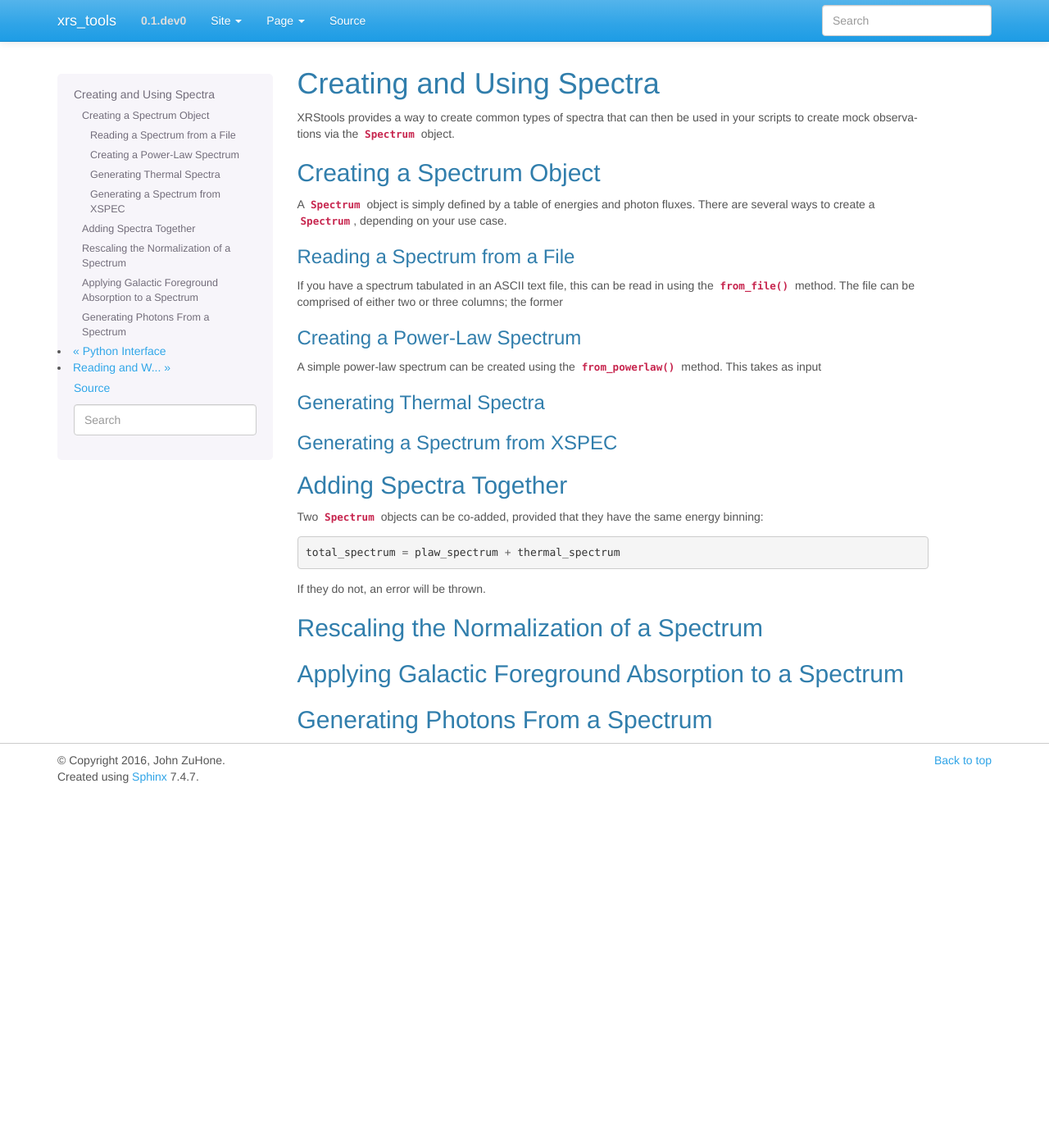
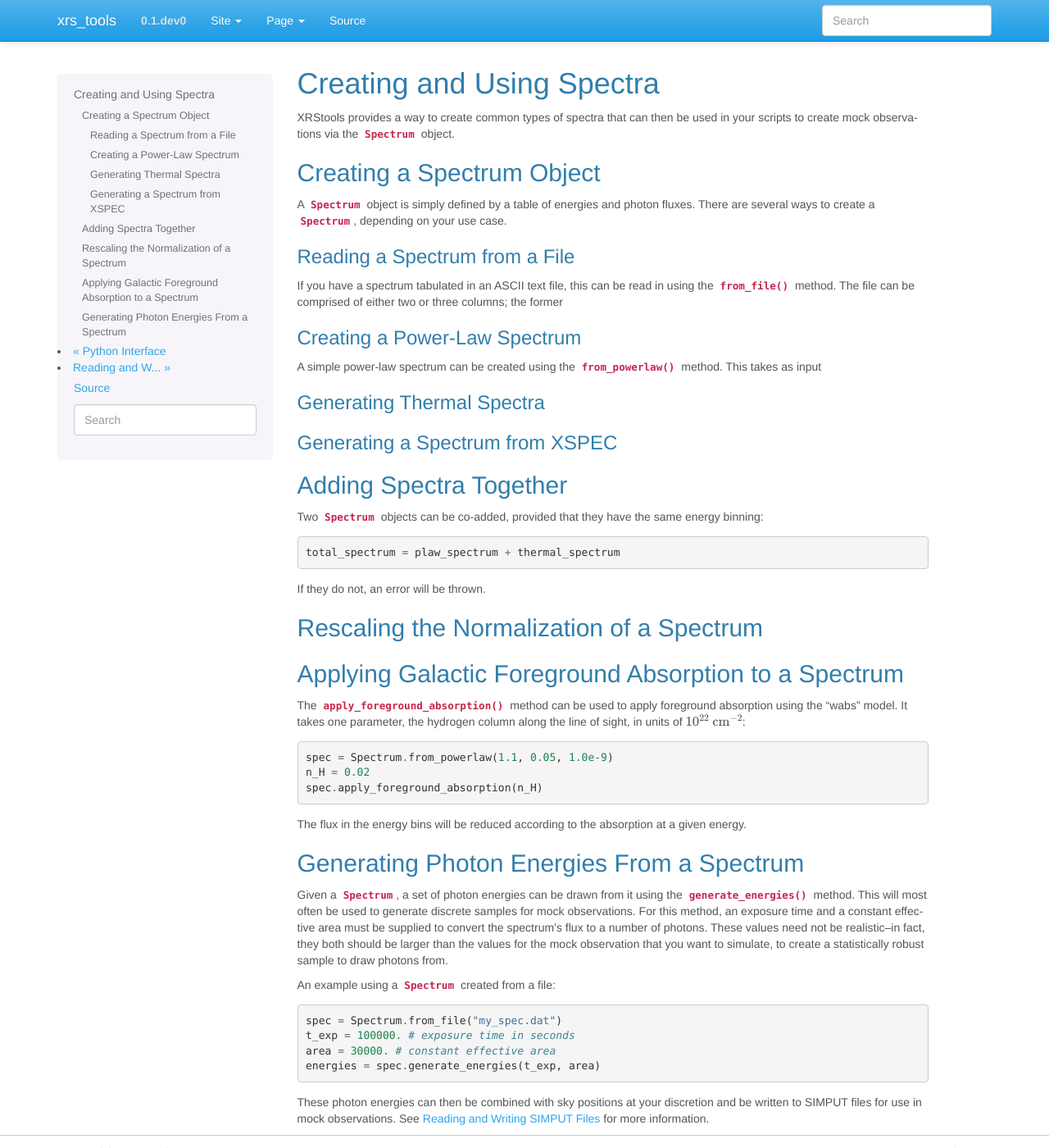
Before and after one commit to lynx-x-ray-observatory/soxs, a Sphinx documentation site: the page built from doc/source/python/spectra.rst, in a window 1280 px wide and 1400 px high. Shown: the whole window at 82% size. Built offline with Sphinx 7.4.7, drawn with Linux system fonts in a browser that asks for light colours.

Commit message:
Spectra doc updates

```diff
--- a/doc/source/python/spectra.rst
+++ b/doc/source/python/spectra.rst
@@ -52,5 +52,41 @@ Rescaling the Normalization of a Spectrum
 Applying Galactic Foreground Absorption to a Spectrum
 -----------------------------------------------------
 
-Generating Photons From a Spectrum
-----------------------------------
+The :meth:`~xrs_tools.spectra.Spectrum.apply_foreground_absorption` method
+can be used to apply foreground absorption using the "wabs" model. It takes
+one parameter, the hydrogen column along the line of sight, in units of
+:math:`10^{22}~{\rm cm}^{-2}`:
+
+.. code-block:: python
+
+    spec = Spectrum.from_powerlaw(1.1, 0.05, 1.0e-9)
+    n_H = 0.02
+    spec.apply_foreground_absorption(n_H)
+
+The flux in the energy bins will be reduced according to the absorption at a
+given energy.
+
+Generating Photon Energies From a Spectrum
+------------------------------------------
+
+Given a :class:`~xrs_tools.spectra.Spectrum`, a set of photon energies can be
+drawn from it using the :meth:`~xrs_tools.spectra.Spectrum.generate_energies`
+method. This will most often be used to generate discrete samples for mock
+observations. For this method, an exposure time and a constant effective area
+must be supplied to convert the spectrum's flux to a number of photons. These
+values need not be realistic--in fact, they both should be larger than the
+values for the mock observation that you want to simulate, to create a statistically
+robust sample to draw photons from.
+
+An example using a :class:`~xrs_tools.spectra.Spectrum` created from a file:
+
+.. code-block:: python
+
+    spec = Spectrum.from_file("my_spec.dat")
+    t_exp = 100000. # exposure time in seconds
+    area = 30000. # constant effective area
+    energies = spec.generate_energies(t_exp, area)
+
+These photon energies can then be combined with sky positions at your discretion
+and be written to SIMPUT files for use in mock observations. See :ref:`simput` for
+more information.
```
